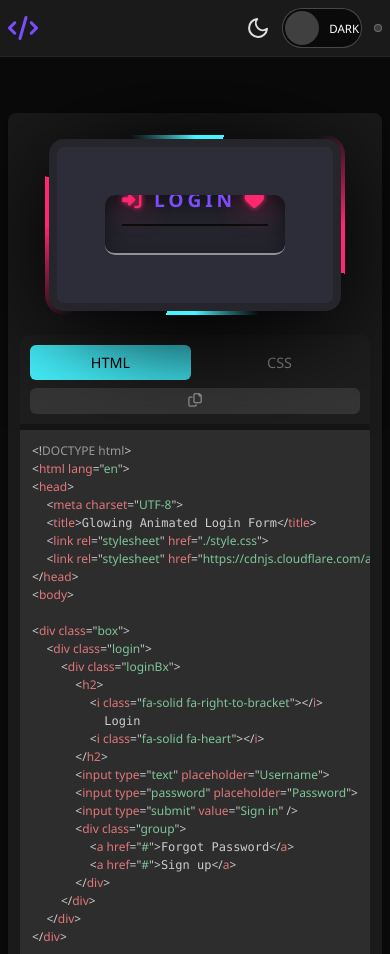
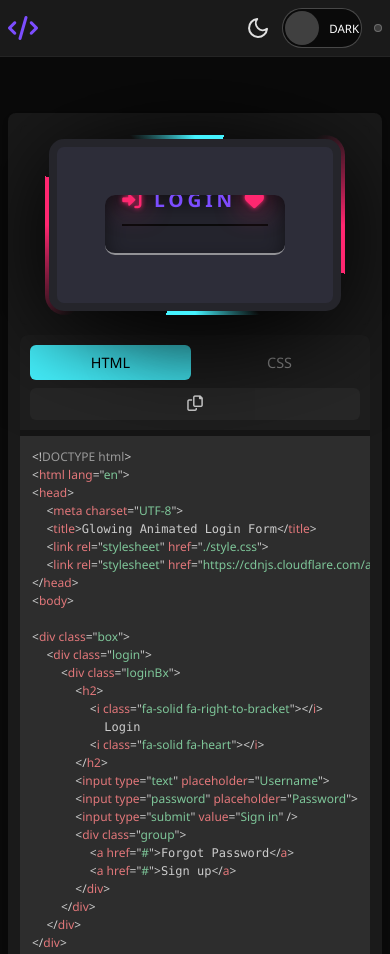
Before and after one commit to nefiodov1557/tools, a plain HTML site: page index.html in a window 390 px wide. Shown: the top 954 px of the page. Drawn offline with nearby package versions, Linux system fonts and the light colour scheme.

Commit message:
Update style.css

```diff
--- a/style.css
+++ b/style.css
@@ -526,32 +526,64 @@ h2 {
 
 /* Кнопка копирования */
 .copy-button {
-    padding: 6px 16px;
-    background: rgba(255, 255, 255, 0.1);
+    padding: 8px 12px;
+    background: rgba(128, 128, 128, 0.1);
     border: none;
-    color: #888;
+    border-radius: 6px;
+    color: var(--text);
     cursor: pointer;
-    border-radius: 6px;
     transition: 0.3s;
     display: flex;
     align-items: center;
-    gap: 6px;
-    font-size: 0.85em;
-    backdrop-filter: blur(5px);
+    gap: 8px;
+    opacity: 0.85;
 }
 
 .copy-button:hover {
-    background: rgba(255, 255, 255, 0.15);
-    color: #fff;
+    background: rgba(128, 128, 128, 0.2);
+    opacity: 1;
+}
+
+.copy-button i {
+    font-size: 1.2em;
+    display: inline-block;
+}
+
+.copy-button span {
+    display: inline-block;
 }
 
 .copy-button.copied {
-    background: #4CAF50;
-    color: #fff;
+    color: #4CAF50;
 }
 
-.copy-button i {
-    font-size: 1em;
+:root[data-theme="light"] .copy-button {
+    color: var(--text);
+    background: rgba(0, 0, 0, 0.05);
+}
+
+:root[data-theme="light"] .copy-button:hover {
+    background: rgba(0, 0, 0, 0.1);
+}
+
+:root[data-theme="light"] .copy-button.copied {
+    color: #4CAF50;
+}
+
+@media (max-width: 768px) {
+    .copy-button {
+        font-size: 13px;
+    }
+}
+
+@media (max-width: 480px) {
+    .copy-button span {
+        display: none;
+    }
+
+    .copy-button i {
+        margin: 0;
+    }
 }
 
 /* Стили для скроллбара в редакторе */
```
